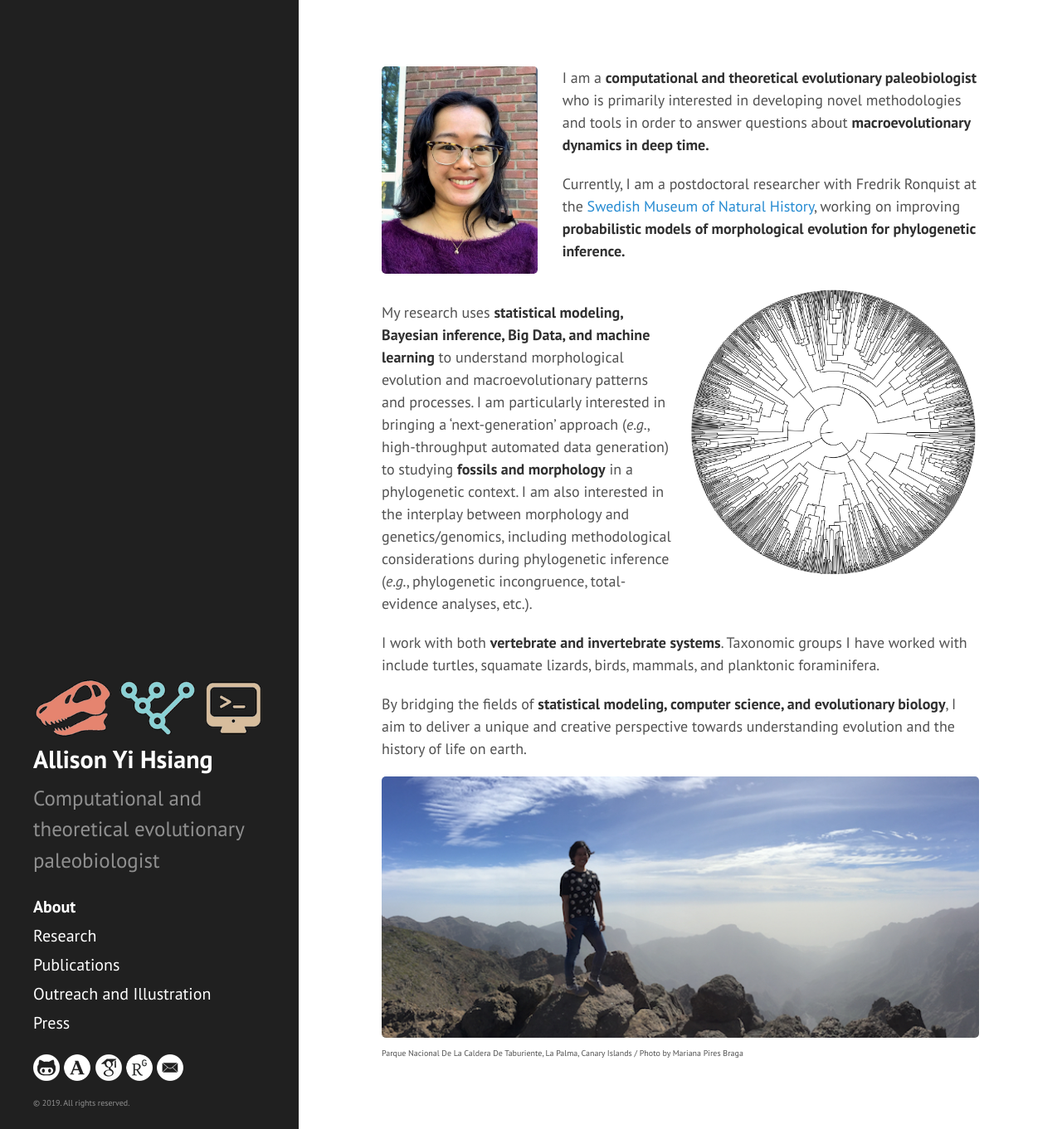
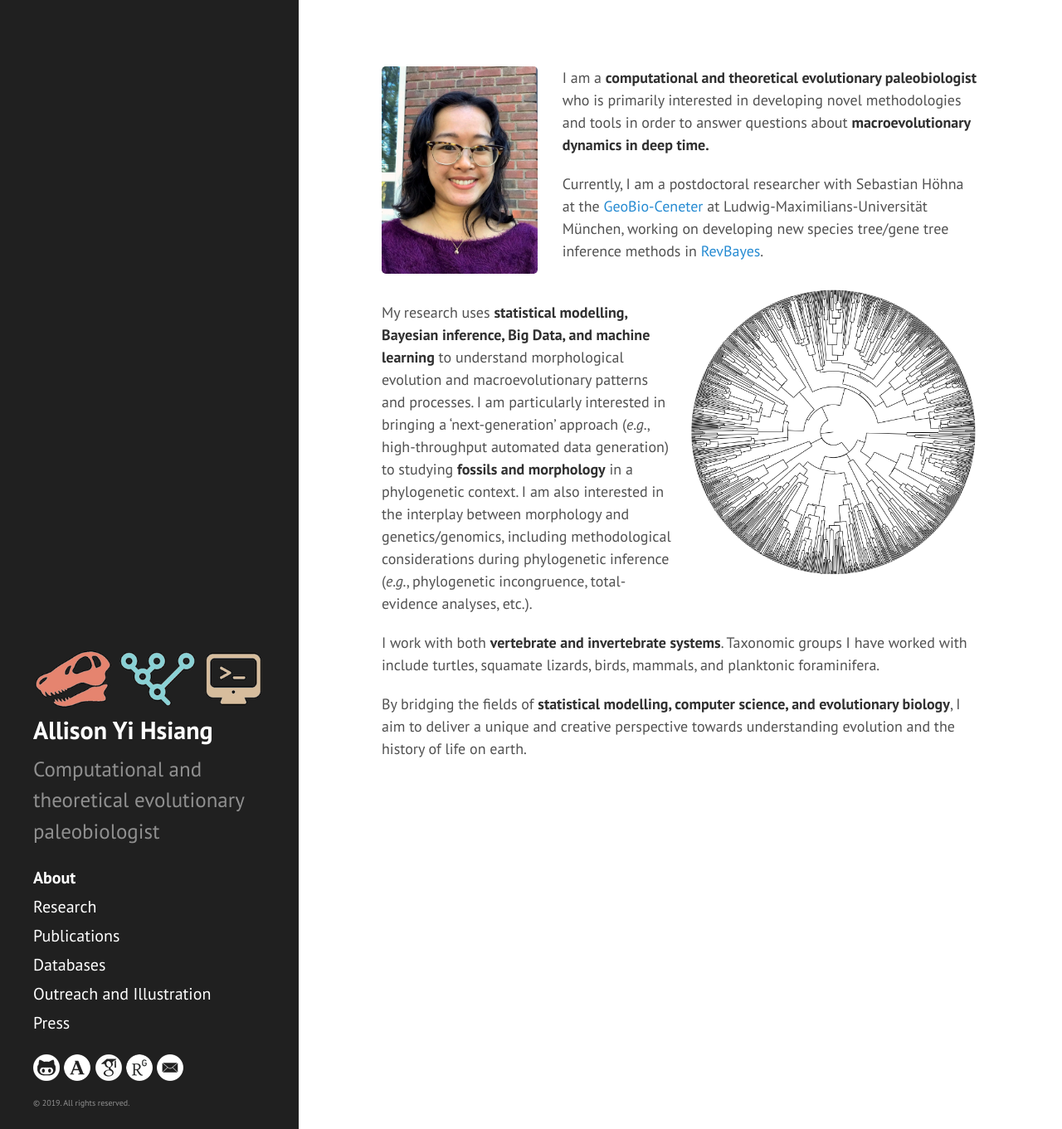
Before and after one commit to ahsiang/ahsiang.github.io, a Jekyll site: the page built from index.md, in a window 1280 px wide and 1361 px high. Shown: the whole window at 83% size. Built offline with Jekyll 4.4.1, drawn with Linux system fonts in a browser that asks for light colours.

Commit message:
Updates to Press page, added Database page

```diff
--- a/index.md
+++ b/index.md
@@ -5,16 +5,13 @@
 <img class="portrait_left" src="images/portrait.jpg" height="250"/>
 I am a **computational and theoretical evolutionary paleobiologist** who is primarily interested in developing novel methodologies and tools in order to answer questions about **macroevolutionary dynamics in deep time.**
 
-Currently, I am a postdoctoral researcher with Fredrik Ronquist at the <a href="https://www.nrm.se/en/16.html" target="_blank">Swedish Museum of Natural History</a>, working on improving **probabilistic models of morphological evolution for phylogenetic inference.**
+Currently, I am a postdoctoral researcher with Sebastian Höhna at the <a href="https://www.geobio-center.uni-muenchen.de/index.html" target="_blank">GeoBio-Ceneter</a> at Ludwig-Maximilians-Universität München, working on developing new species tree/gene tree inference methods in <a href="https://revbayes.github.io/" target="_blank">RevBayes</a>.
 
 <img class="portrait_right" src="images/tree.png" width="350"/>
 
 <br/>
-My research uses **statistical modeling, Bayesian inference, Big Data, and machine learning** to understand morphological evolution and macroevolutionary patterns and processes. I am particularly interested in bringing a ‘next-generation’ approach (<em>e.g.</em>, high-throughput automated data generation) to studying **fossils and morphology** in a phylogenetic context. I am also interested in the interplay between morphology and genetics/genomics, including methodological considerations during phylogenetic inference (<em>e.g.</em>, phylogenetic incongruence, total-evidence analyses, etc.).
+My research uses **statistical modelling, Bayesian inference, Big Data, and machine learning** to understand morphological evolution and macroevolutionary patterns and processes. I am particularly interested in bringing a ‘next-generation’ approach (<em>e.g.</em>, high-throughput automated data generation) to studying **fossils and morphology** in a phylogenetic context. I am also interested in the interplay between morphology and genetics/genomics, including methodological considerations during phylogenetic inference (<em>e.g.</em>, phylogenetic incongruence, total-evidence analyses, etc.).
 
 I work with both **vertebrate and invertebrate systems**. Taxonomic groups I have worked with include turtles, squamate lizards, birds, mammals, and planktonic foraminifera.
 
-By bridging the fields of **statistical modeling, computer science, and evolutionary biology**, I aim to deliver a unique and creative perspective towards understanding evolution and the history of life on earth.
-
-<img class="portrait_left" src="images/mountain.jpg" width="100%" >
-<ps>Parque Nacional De La Caldera De Taburiente, La Palma, Canary Islands / Photo by Mariana Pires Braga</ps>
+By bridging the fields of **statistical modelling, computer science, and evolutionary biology**, I aim to deliver a unique and creative perspective towards understanding evolution and the history of life on earth.
```
Also changed, not shown: databases.md (added, +8 -0 lines), outreach.md (+1 -1 lines), press.md (+27 -11 lines), images/endless-forams.png (added), images/forams.png (added).
